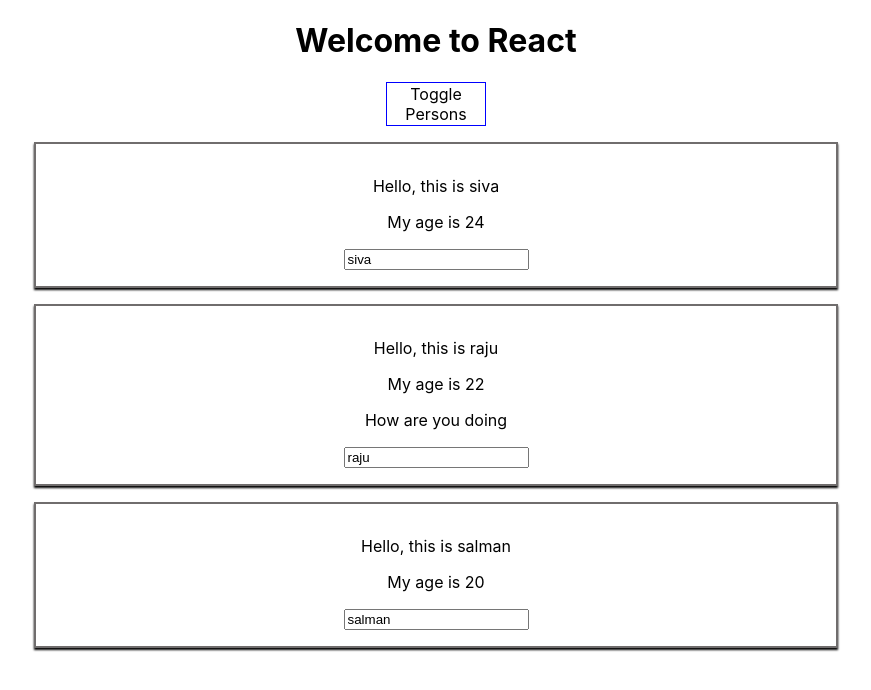
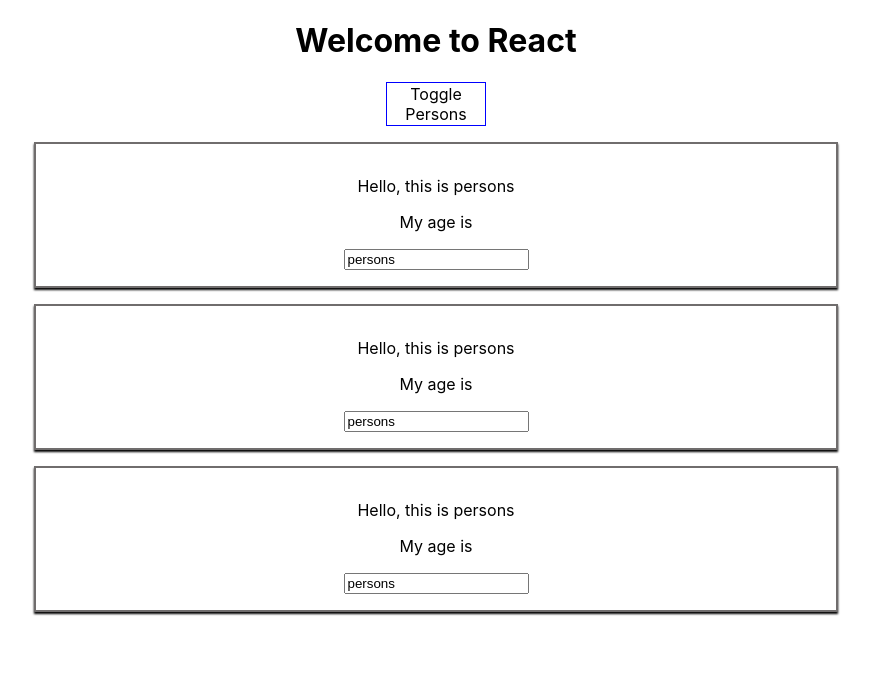
Before and after one commit to Sivabalusu/my-react-app, a React (Create React App) app: page / in a window 1280 px wide. Both pictures are taken after a click on the button "Toggle Persons". Shown: the top 690 px of the page, without its empty margins (204-1075 px from the left). Built offline with nearby package versions, Linux system fonts and the light colour scheme.

Commit message:
Used lists, map function to display persons

```diff
--- a/src/App.js
+++ b/src/App.js
@@ -52,17 +52,13 @@
    let persons=null;
    if(this.state.togglePersons){
      persons= (
-     <div>
-      <Person name={this.state.persons[0].name}
-          age={this.state.persons[0].age}/>
-      <Person name={this.state.persons[1].name}
-         age={this.state.persons[1].age}
-         click={this.switchNameHandler.bind(this,'Siva!')}
-         change={this.nameChangedHandler}>How are you doing</Person>
-      <Person name={this.state.persons[2].name}
-          age={this.state.persons[2].age}/>
-    </div>
-   );
+     <div>{
+       this.state.persons.map(persons=()=>{
+          return <Person name={persons.name}
+                  age={persons.age}/>
+       })
+      }
+      </div>);
    }
 
    return (
```
